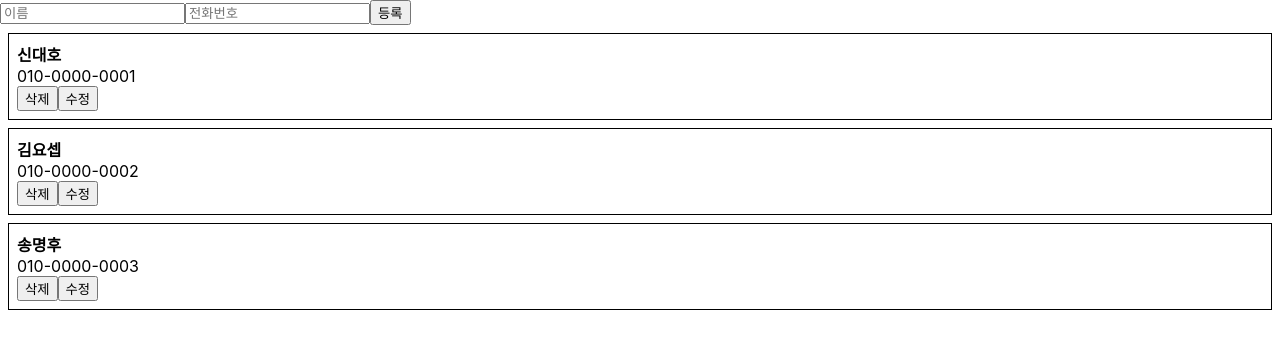
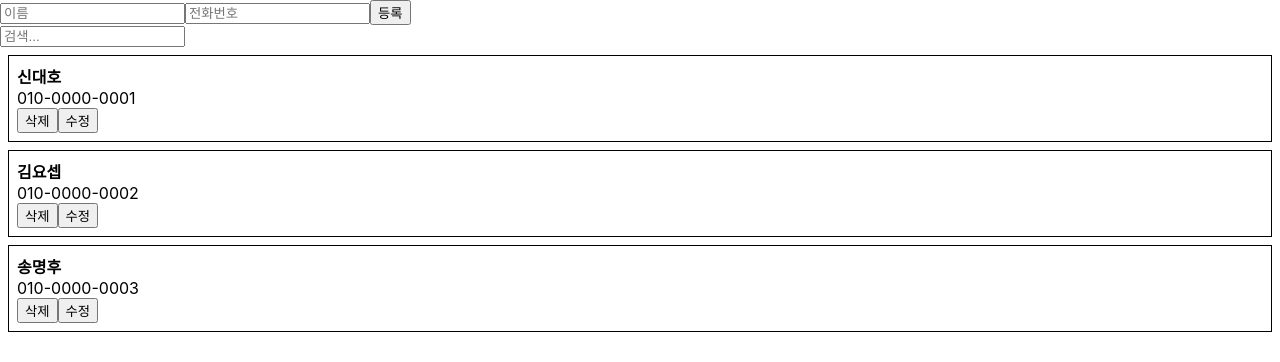
Before and after one commit to myeonghuSong/react_memo, a React (Create React App) app in the folder contact-app/: page / in a window 1280 px wide. Shown: the top 362 px of the page. Built offline with nearby package versions, Linux system fonts and the light colour scheme.

Commit message:
이름으로 전화번호 찾기

```diff
--- a/contact-app/src/App.js
+++ b/contact-app/src/App.js
@@ -24,6 +24,13 @@
         phone: '010-0000-0003'
       },
     ],
+    keyword: '',
+  }
+
+  handleChange = (e) => {
+    this.setState({
+      keyword: e.target.value,
+    });
   }
 
   handlecreate = (data) => {
@@ -64,8 +71,15 @@
     return (
       <div>
         <PhoneForm onCreate={this.handlecreate} />
+        <input
+          value={this.state.keyword}
+          onChange={this.handleChange}
+          placeholder="검색..."
+        />
         <PhoneInfoList
-            data={this.state.information}
+            data={this.state.information.filter(
+              info => info.name.indexOf(this.state.keyword) > -1
+            )}
             onRemove={this.handleRemove}
             onUpdate={this.handleUpdate}
         />
```
